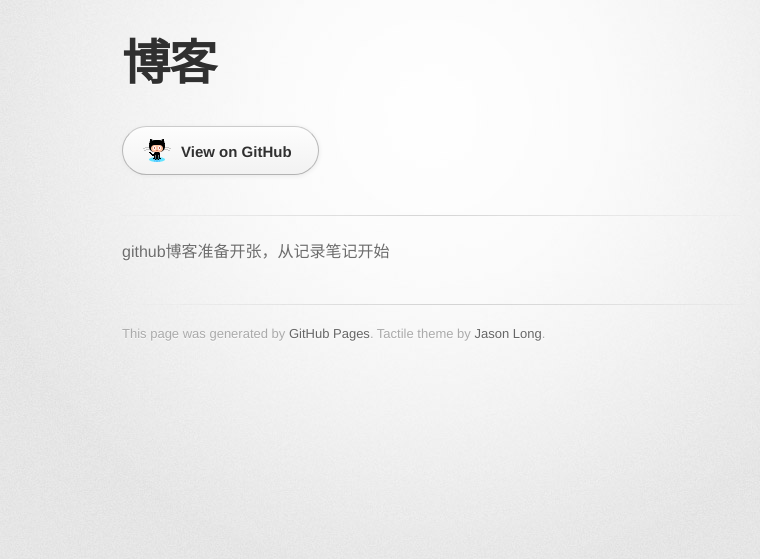
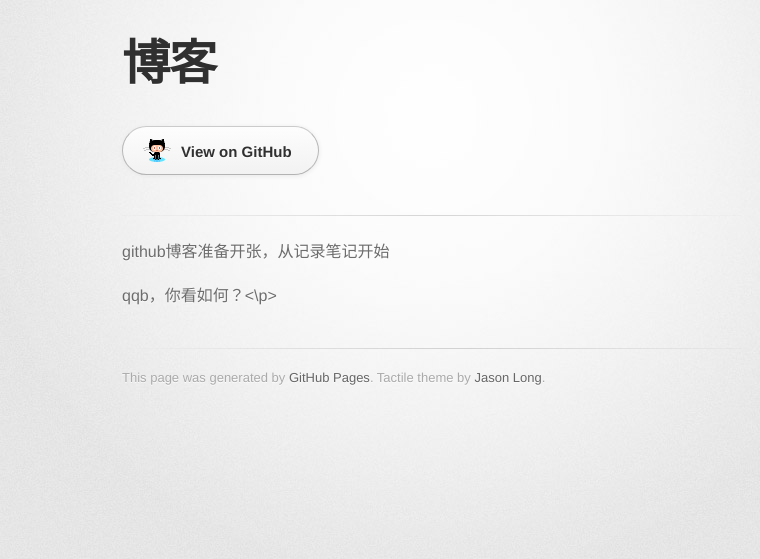
Before and after one commit to ygao12/ygao12.github.io, a Jekyll site: the page index.html, which Jekyll copies as it is, in a window 1280 px wide. Shown: the top 559 px of the page, without its empty margins (208-968 px from the left). Built offline with Jekyll 4.4.1, drawn with Linux system fonts in a browser that asks for light colours; some web fonts are replaced.

Commit message:
Update index.html

```diff
--- a/index.html
+++ b/index.html
@@ -30,6 +30,7 @@
 
         <section id="main_content">
           <p>github博客准备开张，从记录笔记开始</p>
+          <p>qqb，你看如何？<\p>
         </section>
 
         <footer>
```
